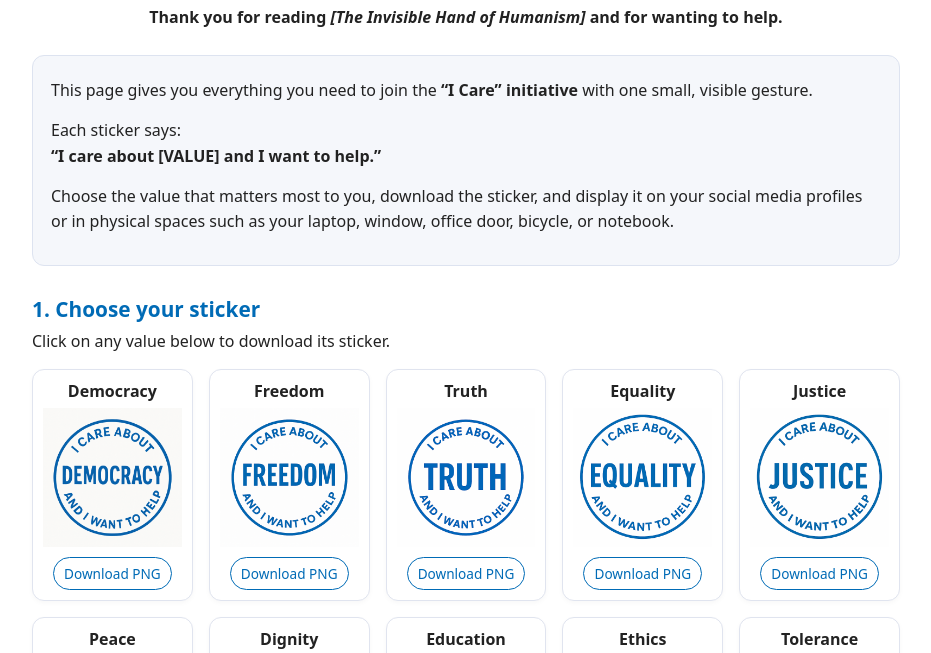
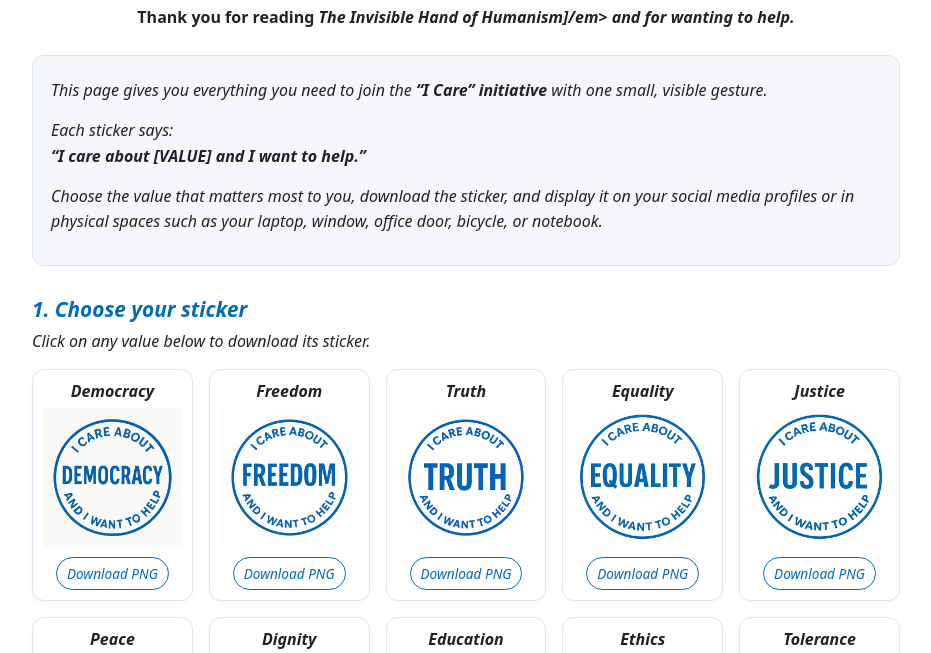
Before and after one commit to cerveranavas/icare, a plain HTML site: page index.html in a window 1280 px wide. Shown: the part 68-721 px from the top of the page, without its empty margins (174-1105 px from the left). Drawn offline with Linux system fonts and the light colour scheme.

Commit message:
Update index.html

```diff
--- a/index.html
+++ b/index.html
@@ -140,7 +140,7 @@
   <div class="page">
     <header>
       <h1>The “I Care” Sticker Hub</h1>
-      <p><strong>Thank you for reading <em>[The Invisible Hand of Humanism]</em> and for wanting to help.</strong></p>
+      <p><strong>Thank you for reading <em>The Invisible Hand of Humanism]/em> and for wanting to help.</strong></p>
     </header>
 
     <section class="intro">
```
